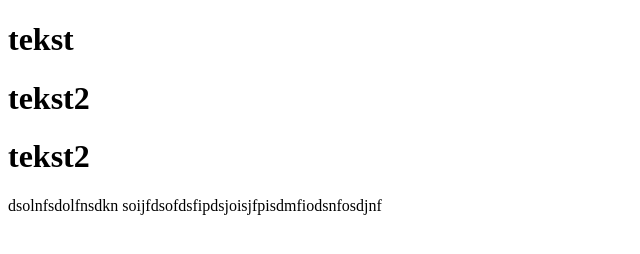
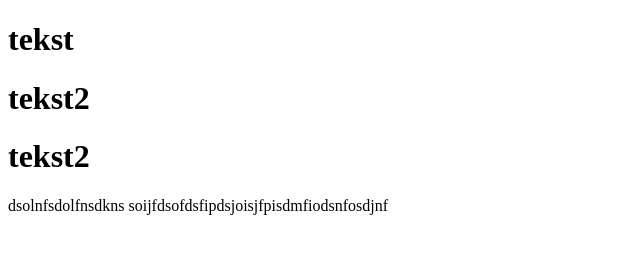
Before and after one commit to mkornil/trening, a plain HTML site: page index.html in a window 1280 px wide. Shown: the full height of the page, 0-640 px from the left. Drawn offline with Linux system fonts and the light colour scheme.

Commit message:
commit 9

```diff
--- a/index.html
+++ b/index.html
@@ -13,7 +13,7 @@
 <h1> tekst</h1>
 <h1> tekst2</h1>
 <h1> tekst2</h1>
-dsolnfsdolfnsdkn
+dsolnfsdolfnsdkns
 
 soijfdsofdsfipdsjoisjfpisdmfiodsnfosdjnf
 
```
